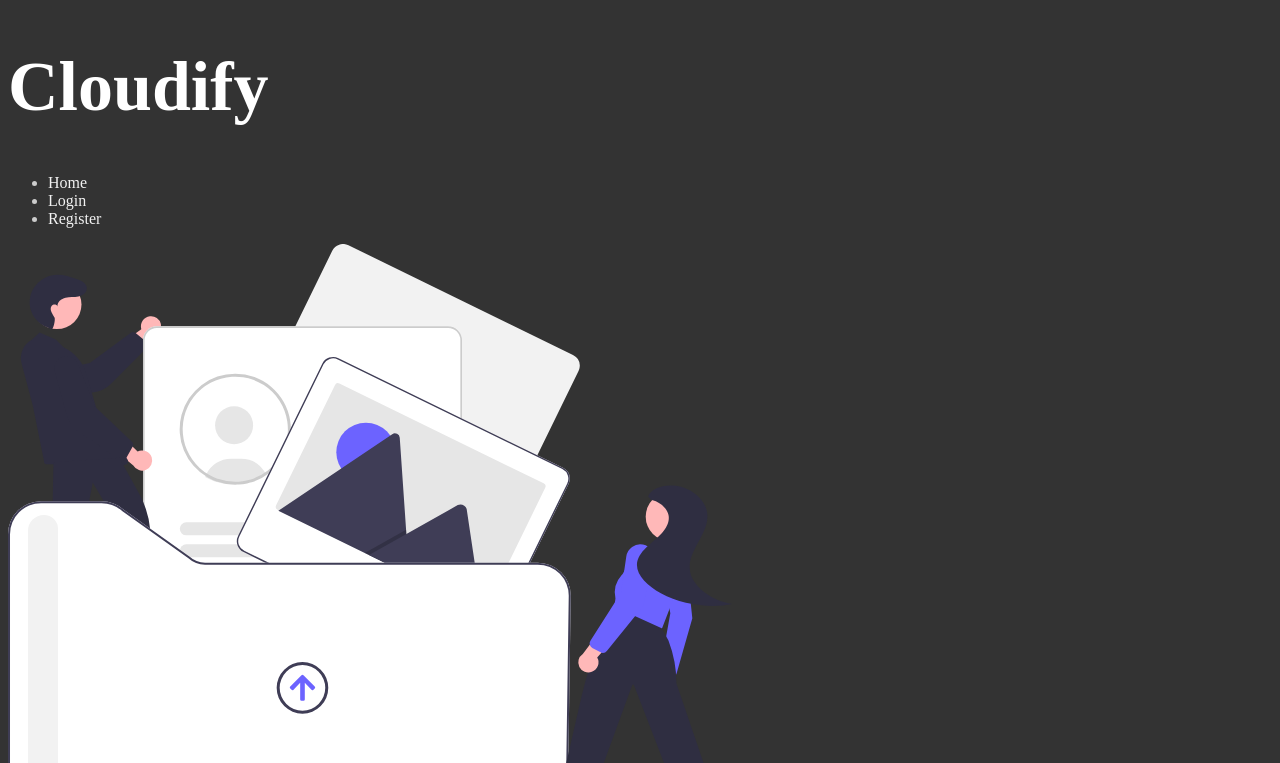
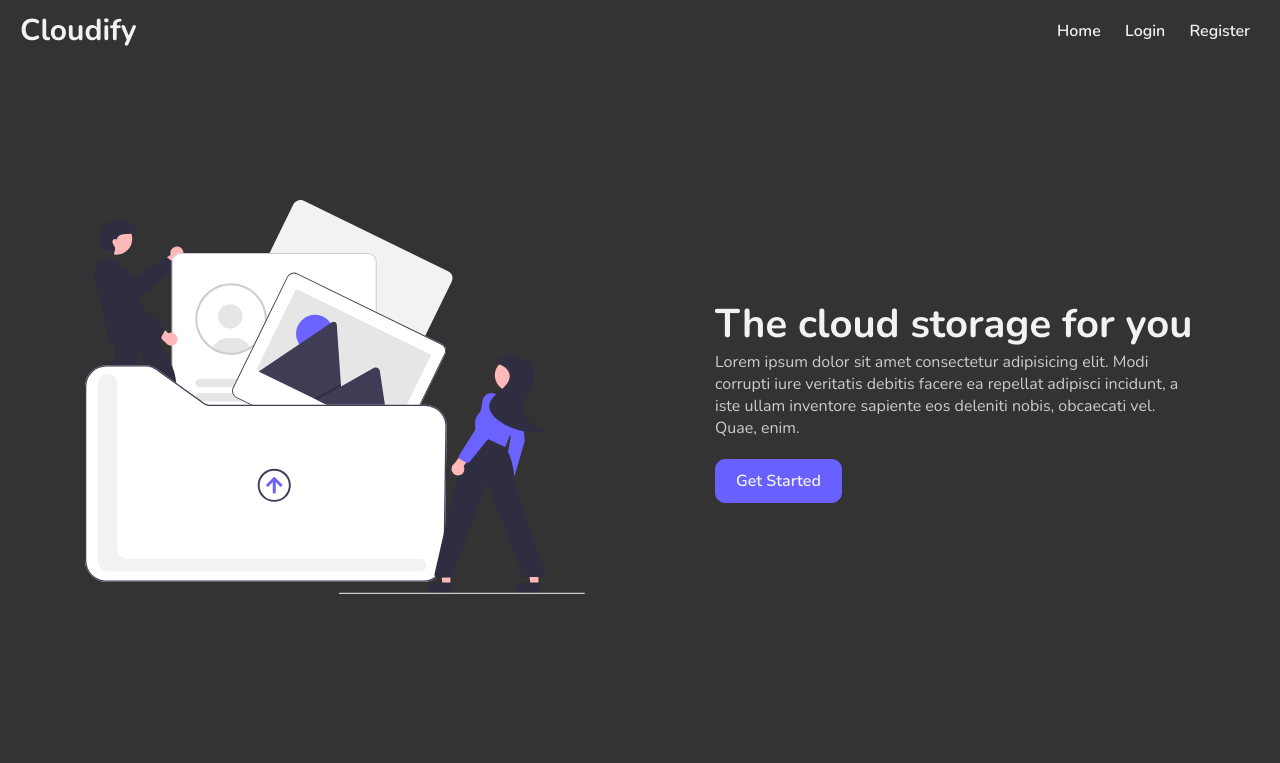
Before and after one commit to Eiliv17/CloudStorageWebApp, a plain HTML site: page views/index.html in a window 1280 px wide. Shown: the top 763 px of the page. Drawn offline with nearby package versions, Linux system fonts and the light colour scheme; files that its build step writes are made by us from their sources.

Commit message:
style: add header and main body styles

```diff
--- a/public/style.css
+++ b/public/style.css
@@ -1,6 +1,10 @@
-*, *::before, **::after {
+/* imports */
+@import url('https://fonts.googleapis.com/css2?family=Nunito:wght@300;400;500;600;700&display=swap');
+
+/* base styles */
+*, *::after, *::before {
+    padding: 0;
     margin: 0;
-    padding: 0;
     box-sizing: border-box;
 }
 
@@ -14,6 +18,10 @@
     --color-paragraphs: hsl(0, 0%, 80%);
 }
 
+.container{
+    max-width: 1520px;
+    margin: 0 auto;
+}
 
 /* Typography */
 
@@ -24,10 +32,15 @@ html {
 body{
     font-size: 1.6rem;
     color: var(--color-paragraphs);
+    font-family: 'Nunito', sans-serif;
+}
+
+p {
+    max-width: 50ch;
 }
 
 h1,h2,h3,h4,h5,h6{
-    color: white;
+    color: var(--color-headings);
 }
 
 h1 {
@@ -42,10 +55,23 @@ h3 {
     font-size: 4rem;
 }
 
+.text-left {
+    text-align: left;
+}
+
+.text-center {
+    text-align: center;
+}
+
+.text-right {
+    text-align: right;
+}
+
 /* Page default layout */
 
 body{
     background: var(--color-background);
+    margin: 0;
 }
 
 
@@ -54,14 +80,22 @@ body{
 a {
     text-decoration: none;
     color: var(--color-headings);
+    font-weight: 600;
+    font-size: 1.6rem;
 }
 
 
 /* Button */
 
 .btn {
+    display: inline-block;
     padding: 1rem 2rem;
     border-radius: 10px;
+    outline: none;
+}
+
+.btn-extended {
+    width: 100%;
 }
 
 .btn-primary{
@@ -84,3 +118,69 @@ a {
 .btn-outline-primary:hover{
     background: var(--color-primary);
 }
+
+
+/* Header */
+
+.header {
+    padding: 1rem 2rem;
+    display: flex;
+    flex-direction: row;
+    justify-content: space-between;
+    position: fixed;
+    width: 100%;
+}
+
+.logo {
+    font-size: 3rem;
+    margin: 0;
+}
+
+.nav-list {
+    list-style: none;
+    padding: 0;
+    margin: 0;
+}
+
+.nav-link {
+    display: inline-block;
+    padding: 1rem;
+    font-weight: 500;
+    transition: border-bottom 0.2s linear, color 0.2s linear;
+}
+
+.nav-link:hover {
+    border-bottom: 1px solid var(--color-primary);
+    color: var(--color-primary)
+}
+
+
+/* Main */
+
+.main{
+    padding: 2rem;
+    height: 100vh;
+}
+
+/* Hero section */
+
+.hero {
+    display: flex;
+    justify-content: space-around;
+    align-items: center;
+    height: 100%;
+}
+
+
+.hero-logo img {
+    width: 500px;
+    height: auto;
+}
+
+.hero-heading {
+    font-size: 4rem;
+}
+
+.hero-description{
+    margin-bottom: 2rem;
+}
```
